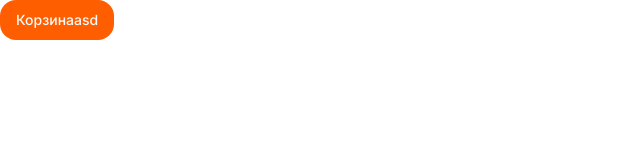
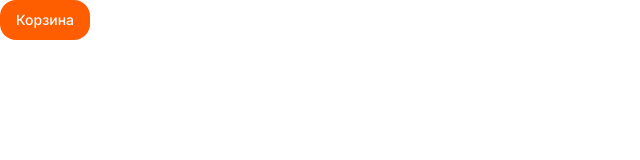
Before and after one commit to godrikw/Next-Pizza, a Next.js app: page / in a window 1280 px wide. Shown: the top 160 px of the page, without its empty margins (0-640 px from the left). Built offline with nearby package versions, Linux system fonts and the light colour scheme.

Commit message:
changes_0

```diff
--- a/app/page.tsx
+++ b/app/page.tsx
@@ -3,7 +3,7 @@ import {Button} from "@/components/ui/button";
 export default function Home() {
   return (
     <div>
-      <Button variant={"default"}>Корзинаasd</Button>
+      <Button variant={"default"}>Корзина</Button>
     </div>
   );
 }
```
